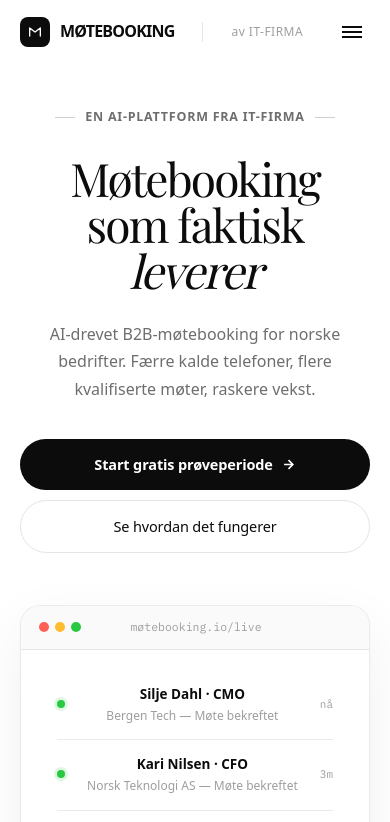
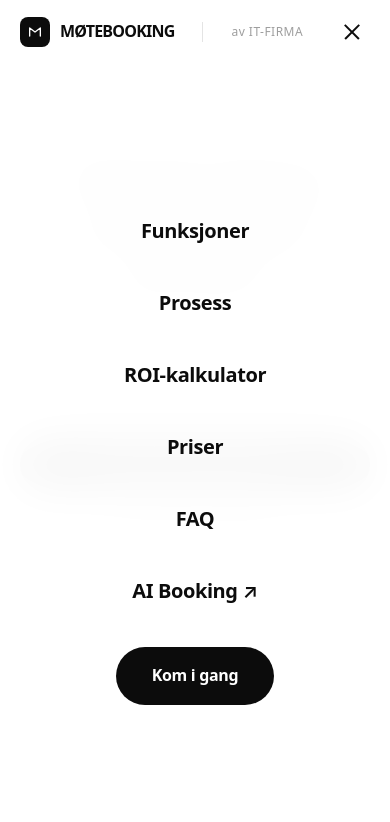
Before and after one commit to MohanM86/motebooking, a plain HTML site: page index.html in a window 390 px wide. Both pictures are taken after a click on the button "Meny". Shown: the top 822 px of the page. Drawn offline with nearby package versions, Linux system fonts and the light colour scheme; a web font is replaced by a local one.

Commit message:
Add files via upload

```diff
--- a/index.html
+++ b/index.html
@@ -191,16 +191,41 @@
         .mob-btn {
             display: none; background: none; border: none;
             cursor: pointer; padding: 6px; position: relative;
-            width: 36px; height: 36px;
+            width: 36px; height: 36px; z-index: 210;
         }
         .mob-btn span {
             position: absolute; left: 8px;
             width: 20px; height: 1.5px; background: var(--ink);
-            transition: all 0.3s;
+            transition: all 0.3s var(--ease);
         }
         .mob-btn span:nth-child(1) { top: 12px; }
         .mob-btn span:nth-child(2) { top: 17px; }
         .mob-btn span:nth-child(3) { top: 22px; }
+        .mob-btn.active span:nth-child(1) { top: 17px; transform: rotate(45deg); }
+        .mob-btn.active span:nth-child(2) { opacity: 0; }
+        .mob-btn.active span:nth-child(3) { top: 17px; transform: rotate(-45deg); }
+
+        /* MOBILE MENU OVERLAY */
+        .mob-menu {
+            display: none; position: fixed; top: 0; left: 0; right: 0; bottom: 0;
+            background: rgba(255,255,255,0.97); backdrop-filter: blur(20px);
+            -webkit-backdrop-filter: blur(20px);
+            z-index: 199; padding: 100px 32px 40px;
+            flex-direction: column; align-items: center; justify-content: center; gap: 8px;
+            opacity: 0; transition: opacity 0.3s var(--ease);
+        }
+        .mob-menu.open { display: flex; opacity: 1; }
+        .mob-menu a {
+            display: block; padding: 16px 0; font-size: 20px; font-weight: 600;
+            color: var(--ink); text-decoration: none; letter-spacing: -0.02em;
+            text-align: center; transition: color 0.2s;
+        }
+        .mob-menu a:hover { color: var(--g500); }
+        .mob-menu .mob-cta {
+            margin-top: 16px; display: inline-flex; align-items: center; gap: 8px;
+            padding: 16px 36px; background: var(--ink); color: var(--white);
+            border-radius: 100px; font-size: 16px; font-weight: 700;
+        }
 
         /* ═══ HERO ═══ */
         .hero {
@@ -725,9 +750,20 @@
             <li><a href="https://aibooking.no">AI Booking ↗</a></li>
         </ul>
         <div class="nav-cta-wrap"><a href="#start" class="nav-cta">Kom i gang</a></div>
-        <button class="mob-btn" aria-label="Meny"><span></span><span></span><span></span></button>
+        <button class="mob-btn" id="mobBtn" aria-label="Meny"><span></span><span></span><span></span></button>
     </div></div>
 </nav>
+
+<!-- MOBILE MENU -->
+<div class="mob-menu" id="mobMenu">
+    <a href="#funksjoner" class="mob-link">Funksjoner</a>
+    <a href="#hvordan" class="mob-link">Prosess</a>
+    <a href="#kalkulator" class="mob-link">ROI-kalkulator</a>
+    <a href="#priser" class="mob-link">Priser</a>
+    <a href="#faq" class="mob-link">FAQ</a>
+    <a href="https://aibooking.no" class="mob-link">AI Booking ↗</a>
+    <a href="#start" class="mob-cta mob-link">Kom i gang</a>
+</div>
 
 <!-- ═══════ HERO ═══════ -->
 <header class="hero" id="hjem">
@@ -1190,6 +1226,20 @@ document.querySelectorAll('.fq-btn').forEach(b => b.addEventListener('click', ()
     if (!open) fq.classList.add('open');
 }));
 
+// ═══ MOBILE MENU ═══
+const mobBtn = document.getElementById('mobBtn');
+const mobMenu = document.getElementById('mobMenu');
+mobBtn.addEventListener('click', () => {
+    mobBtn.classList.toggle('active');
+    mobMenu.classList.toggle('open');
+    document.body.style.overflow = mobMenu.classList.contains('open') ? 'hidden' : '';
+});
+document.querySelectorAll('.mob-link').forEach(a => a.addEventListener('click', () => {
+    mobBtn.classList.remove('active');
+    mobMenu.classList.remove('open');
+    document.body.style.overflow = '';
+}));
+
 // ═══ SMOOTH SCROLL ═══
 document.querySelectorAll('a[href^="#"]').forEach(a => a.addEventListener('click', e => {
     e.preventDefault();
```
